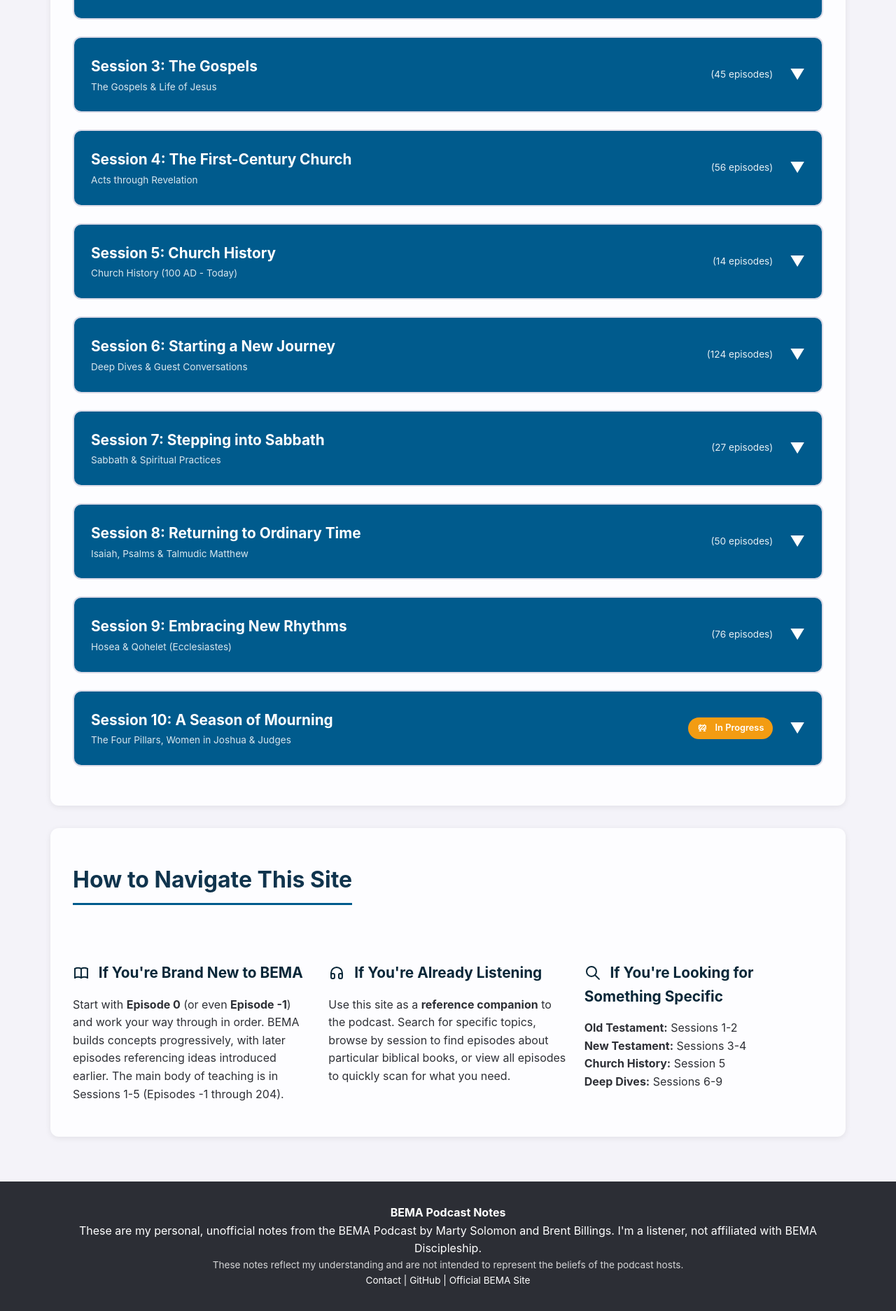
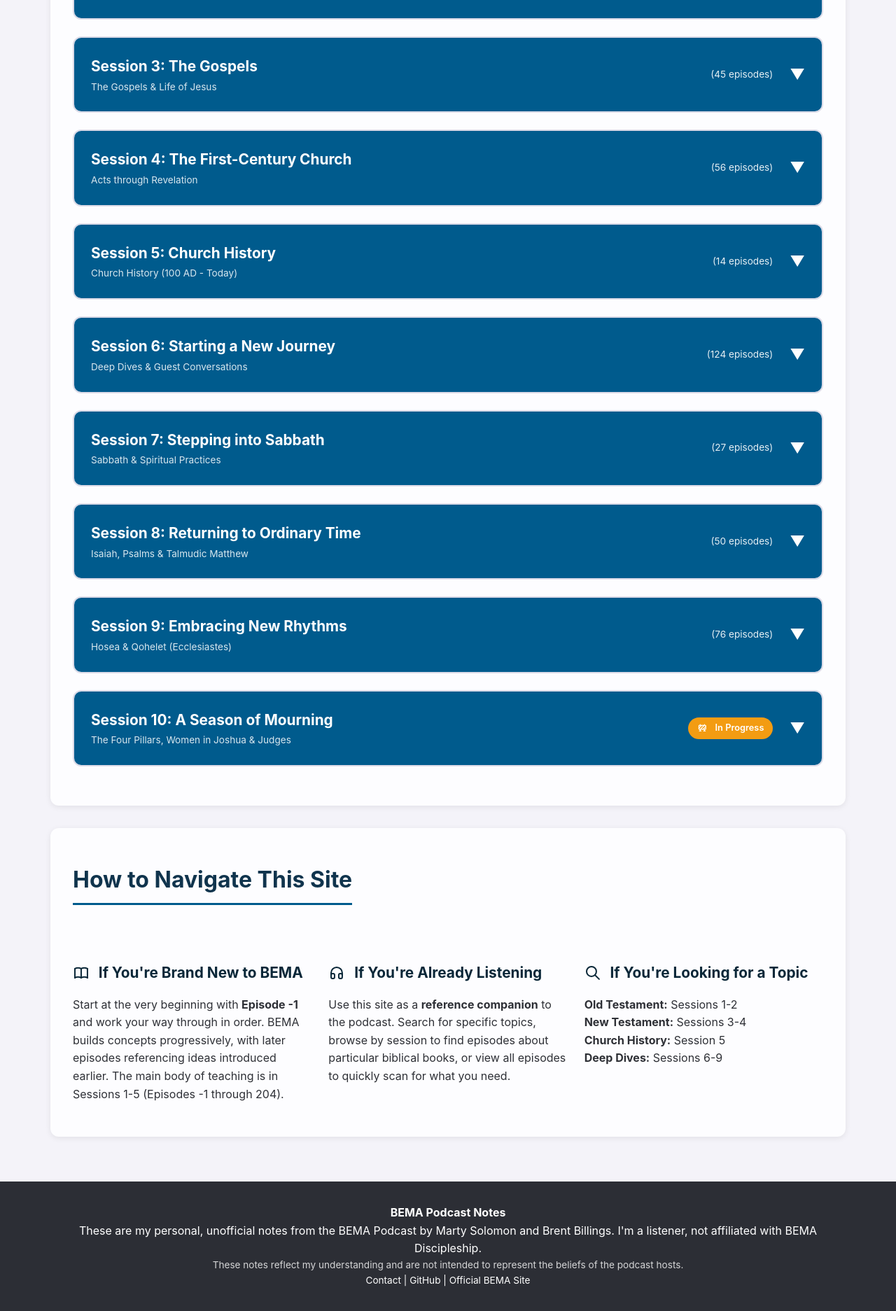
Before and after one commit to bema-podcast-notes/bema-podcast-notes.github.io, a Jekyll site: the page built from index.markdown, in a window 1280 px wide. Shown: the part 3541-5414 px from the top of the page at 70% size. Built offline with Jekyll 4.4.1, drawn with Linux system fonts in a browser that asks for light colours.

Commit message:
Even out the How to Navigate columns
- Headings and paragraphs line up across the three columns (subgrid,
  falling back to the old layout in older browsers)
- Three columns from 900px, one stack below, instead of auto-fit
  leaving a lone third item under two
- Shorter third heading ("If You're Looking for a Topic"), and the
  newcomer advice starts at Episode -1

Co-Authored-By: Claude Opus 5.5 <noreply@anthropic.com>

```diff
--- a/_layouts/homepage.html
+++ b/_layouts/homepage.html
@@ -405,7 +405,7 @@
             <div class="access-grid navigate-grid">
                 <div>
                     <h3>{% include icon.html name="book" %} If You're Brand New to BEMA</h3>
-                    <p>Start with <strong>Episode 0</strong> (or even <strong>Episode -1</strong>) and work your way through in order. BEMA builds concepts progressively, with later episodes referencing ideas introduced earlier. The main body of teaching is in Sessions 1-5 (Episodes -1 through 204).</p>
+                    <p>Start at the very beginning with <strong>Episode -1</strong> and work your way through in order. BEMA builds concepts progressively, with later episodes referencing ideas introduced earlier. The main body of teaching is in Sessions 1-5 (Episodes -1 through 204).</p>
                 </div>
 
                 <div>
@@ -414,7 +414,7 @@
                 </div>
 
                 <div>
-                    <h3>{% include icon.html name="search" %} If You're Looking for Something Specific</h3>
+                    <h3>{% include icon.html name="search" %} If You're Looking for a Topic</h3>
                     <p><strong>Old Testament:</strong> Sessions 1-2<br>
                     <strong>New Testament:</strong> Sessions 3-4<br>
                     <strong>Church History:</strong> Session 5<br>
--- a/assets/css/homepage.css
+++ b/assets/css/homepage.css
@@ -205,6 +205,29 @@ body {
     grid-template-columns: repeat(auto-fit, minmax(min(250px, 100%), 1fr));
     gap: 1.5rem;
     margin-top: 2rem;
+}
+
+/* How to Navigate: three equal columns, or one stack on narrower screens
+   (auto-fit left a lone third item under two). Each column spans two rows
+   of a shared subgrid so the headings and paragraphs line up across. */
+.navigate-grid {
+    grid-template-columns: 1fr;
+}
+
+@media (min-width: 900px) {
+    .navigate-grid {
+        grid-template-columns: repeat(3, 1fr);
+        row-gap: 0;
+    }
+
+    @supports (grid-template-rows: subgrid) {
+        .navigate-grid > div {
+            display: grid;
+            grid-row: span 2;
+            grid-template-rows: subgrid;
+            row-gap: 0;
+        }
+    }
 }
 
 .access-card {
```
